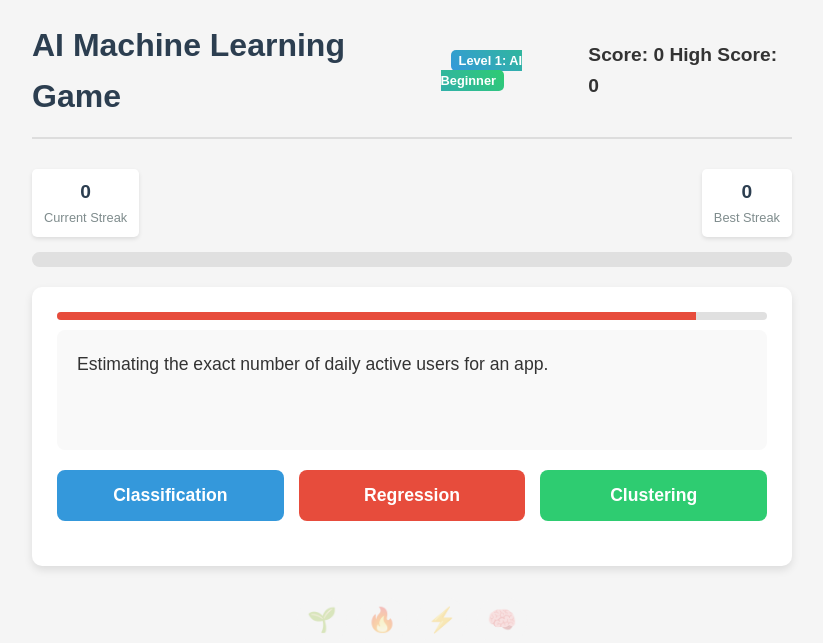
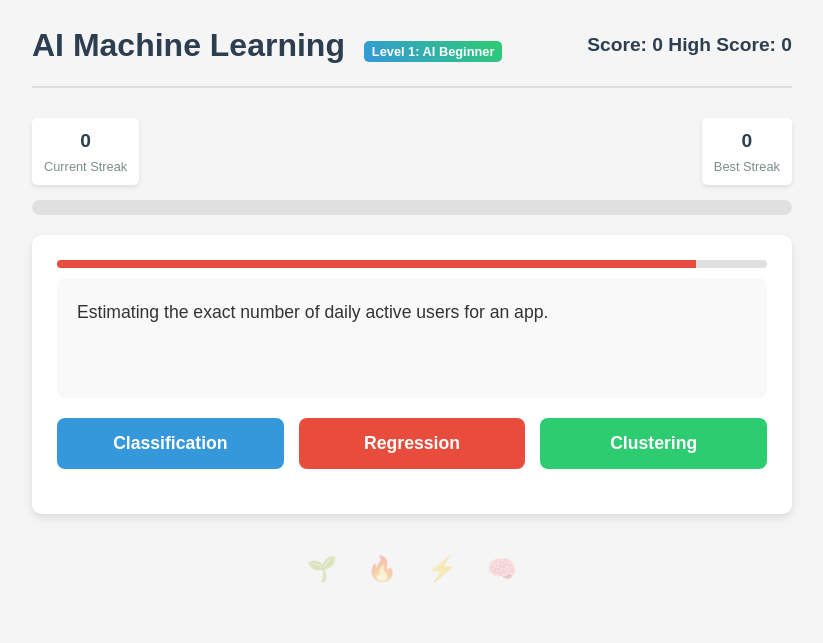
Before and after one commit to aaronshi1129/machine-learning, a plain HTML site: page index.html in a window 1280 px wide. Both pictures are taken after a click on the button "Start Game". Shown: the top 643 px of the page, without its empty margins (228-1051 px from the left). Drawn offline with Linux system fonts and the light colour scheme.

Commit message:
Update index.html

```diff
--- a/index.html
+++ b/index.html
@@ -54,8 +54,8 @@
 
         <div id="game-content" class="hidden">
             <header>
-                           <h1>AI Machine Learning Game</h1>
-             <h2><span class="level-indicator" id="level-display">Level 1: AI Beginner</span></h2>
+                           <h1>AI Machine Learning
+             <span class="level-indicator" id="level-display">Level 1: AI Beginner</span><h1>
                 <div class="score-container">
                     <span>Score: <span id="score">0</span></span>
                     <span>High Score: <span id="high-score">0</span></span>
```
